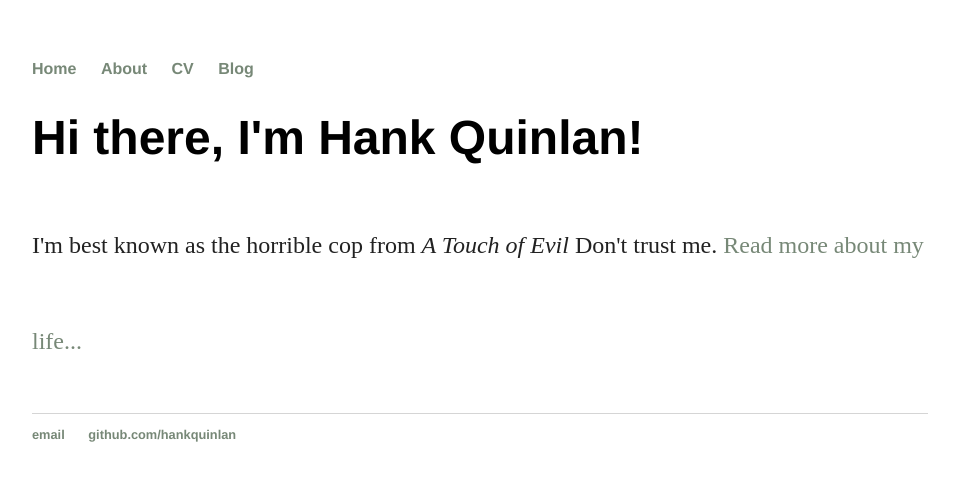
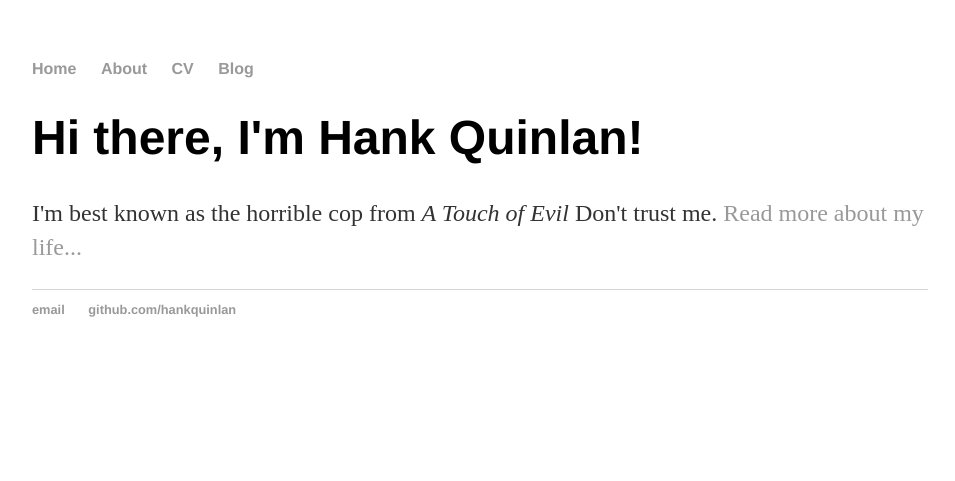
Before and after one commit to zhx215/zhx215.github.io, a Jekyll site: the page built from index.html, in a window 1280 px wide. Shown: the top 481 px of the page, without its empty margins (160-1115 px from the left). Built offline with Jekyll 4.4.1, drawn with Linux system fonts in a browser that asks for light colours.

Commit message:
Update main.css

```diff
--- a/css/main.css
+++ b/css/main.css
@@ -14,7 +14,7 @@ nav ul li, footer ul li {
 	}
 	a {
 	    text-decoration: none;
-    color: #787;
+	    color: #999;
 	}
 	a:hover {
 	    text-decoration: underline;
@@ -25,8 +25,8 @@ h1 {
 	}
 	p {
 	    font-size: 1.5em;
-    line-height: 4em;
-    color: #222;
+	    line-height: 1.4em;
+	    color: #333;
 	}
 	footer {
 	    border-top: 1px solid #d5d5d5;
@@ -34,7 +34,7 @@ footer {
 	}
 
 	ul.posts {
-    margin: 1px auto 80px;
+	    margin: 20px auto 40px;
 	    font-size: 1.5em;
 	}
 
```
Lines whose indentation alone changed are shown as unchanged.
